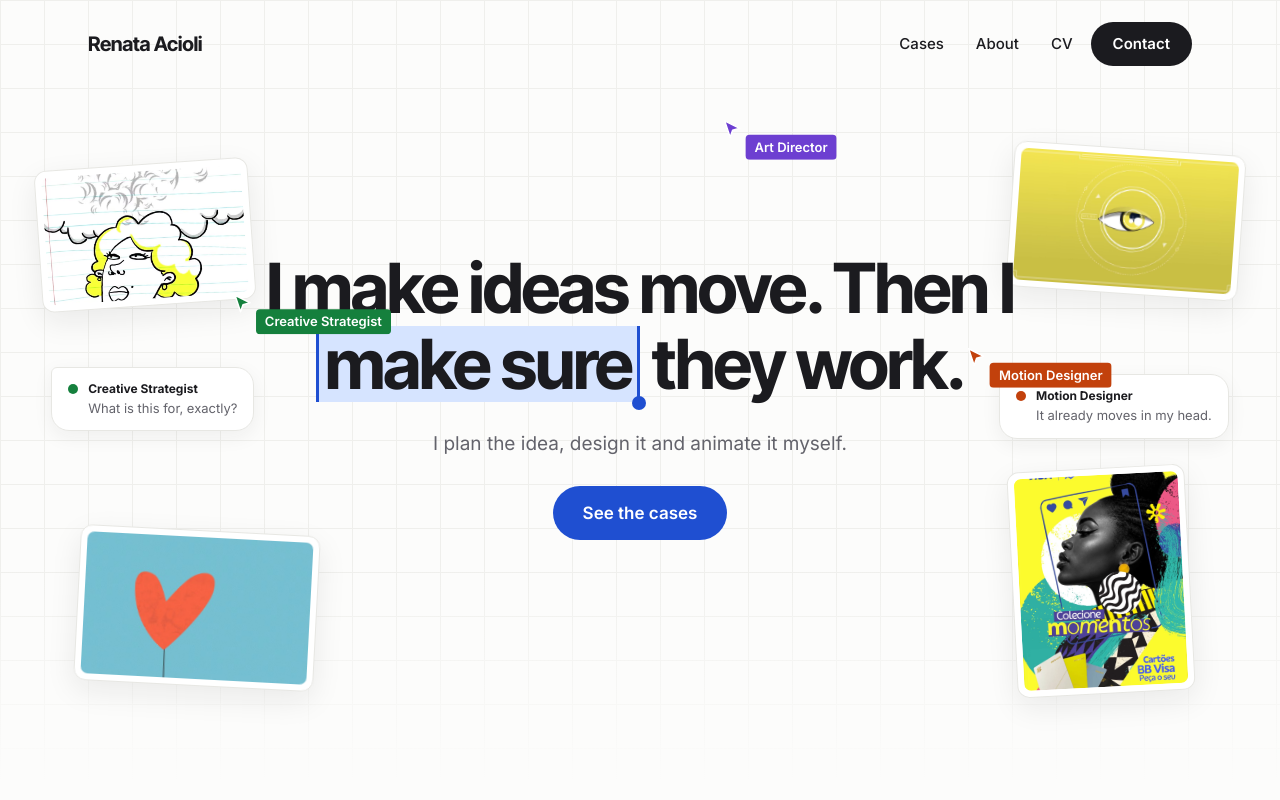
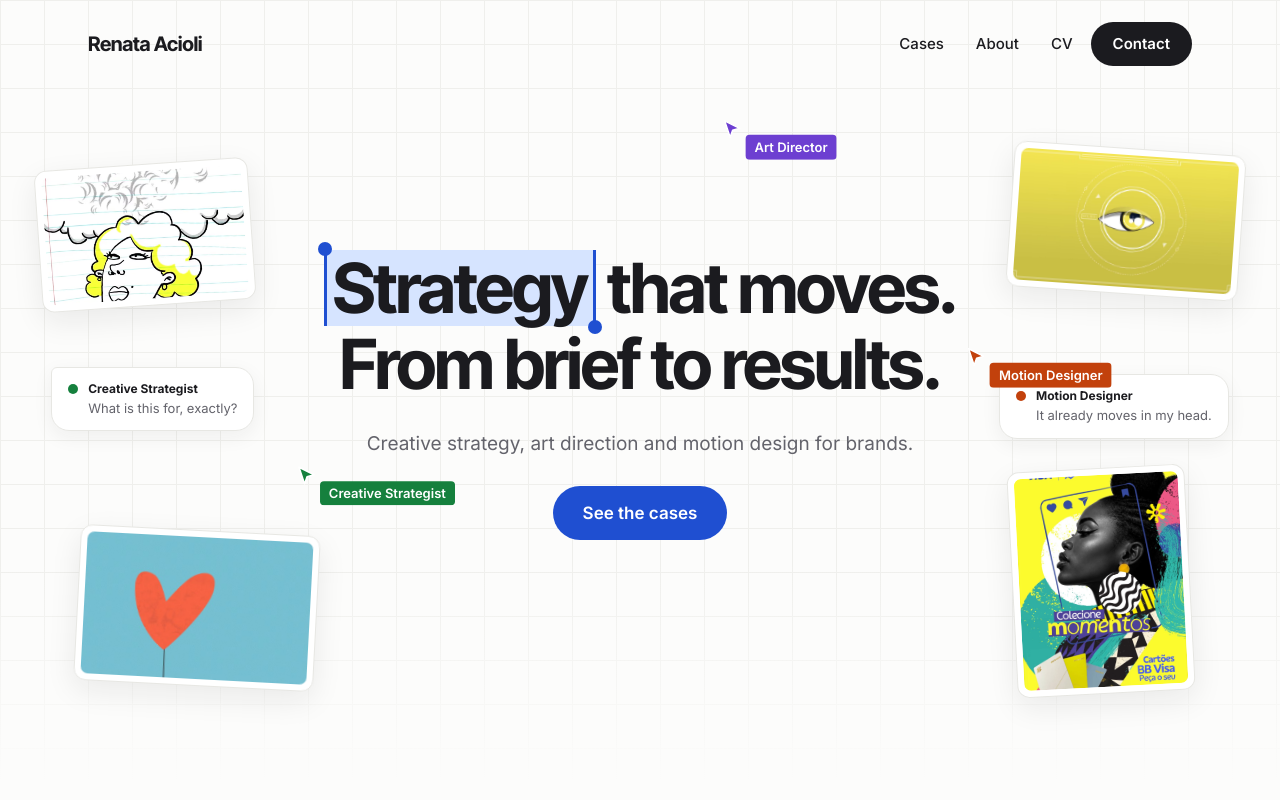
Before and after one commit to renataacioli/portfolio, a plain HTML site: page index.html in a window 1280 px wide. Shown: the top 800 px of the page. Drawn offline with Linux system fonts and the light colour scheme.

Commit message:
Novo título da home: Strategy that moves. From brief to results.
Co-Authored-By: Claude Opus 5.5 <noreply@anthropic.com>
Claude-Session: https://claude.ai/code/session_01NwYwfTx3ek9uoF4sNykZY9

```diff
--- a/index.html
+++ b/index.html
@@ -114,7 +114,7 @@ a{color:#1b1b1f}a:hover{color:#1f4fd1}
 <span style="flex: 0 0 auto; width: 10px; height: 10px; border-radius: 50%; background: #c2410c; margin-top: 4px"></span>
 <span style="display: flex; flex-direction: column; gap: 1px"><span style="font-size: 12px; font-weight: 700">Motion Designer</span><span style="font-size: 13px; color: #63636b">It already moves in my head.</span></span>
 </div>
-<div class="wf-float wf-move" aria-hidden="true" style="position: absolute; z-index: 4; left: 16%; top: 40%; display: flex; align-items: flex-start; gap: 2px; pointer-events: none; animation: wfA 15s ease-in-out infinite">
+<div class="wf-float wf-move" aria-hidden="true" style="position: absolute; z-index: 4; left: 21%; top: 62%; display: flex; align-items: flex-start; gap: 2px; pointer-events: none; animation: wfA 15s ease-in-out infinite">
 <svg width="22" height="22" viewBox="0 0 22 22"><path d="M3 2 L18 9.5 L11 11.5 L8.5 18.5 Z" fill="#15803d" stroke="#ffffff" stroke-width="1.5" stroke-linejoin="round"></path></svg>
 <span style="margin-top: 16px; background: #15803d; color: #ffffff; font-weight: 600; font-size: 13px; line-height: 1.3; padding: 4px 9px; border-radius: 4px; white-space: nowrap">Creative Strategist</span>
 </div>
@@ -128,8 +128,8 @@ a{color:#1b1b1f}a:hover{color:#1f4fd1}
 </div>
 
 <div style="position: relative; z-index: 3; flex: 1 1 auto; display: flex; flex-direction: column; align-items: center; justify-content: center; gap: 28px; padding: 32px 24px 110px; text-align: center">
-<h1 style="margin: 0; max-width: 760px; font-family: 'Inter Tight', Inter, system-ui, sans-serif; font-size: clamp(42px, 5.4vw, 80px); line-height: 1.1; font-weight: 700; letter-spacing: -0.035em">I make ideas move. Then I <span style="position: relative; display: inline-block; background: #d6e4ff; border-left: 3px solid #1f4fd1; border-right: 3px solid #1f4fd1; padding: 0 6px">make sure<span aria-hidden="true" style="position: absolute; left: -9px; top: -8px; width: 14px; height: 14px; border-radius: 50%; background: #1f4fd1"></span><span aria-hidden="true" style="position: absolute; right: -9px; bottom: -8px; width: 14px; height: 14px; border-radius: 50%; background: #1f4fd1"></span></span> they work.</h1>
-<p style="margin: 0; font-size: 19px; color: #63636b; max-width: 520px">I plan the idea, design it and animate it myself.</p>
+<h1 style="margin: 0; max-width: 760px; font-family: 'Inter Tight', Inter, system-ui, sans-serif; font-size: clamp(42px, 5.4vw, 80px); line-height: 1.1; font-weight: 700; letter-spacing: -0.035em"><span style="position: relative; display: inline-block; background: #d6e4ff; border-left: 3px solid #1f4fd1; border-right: 3px solid #1f4fd1; padding: 0 6px">Strategy<span aria-hidden="true" style="position: absolute; left: -9px; top: -8px; width: 14px; height: 14px; border-radius: 50%; background: #1f4fd1"></span><span aria-hidden="true" style="position: absolute; right: -9px; bottom: -8px; width: 14px; height: 14px; border-radius: 50%; background: #1f4fd1"></span></span> that moves. From brief to results.</h1>
+<p style="margin: 0; font-size: 19px; color: #63636b; max-width: 600px">Creative strategy, art direction and motion design for brands.</p>
 <a href="#work" style="display: inline-flex; align-items: center; min-height: 54px; padding: 0 30px; border-radius: 999px; background: #1f4fd1; color: #ffffff; font-weight: 600; font-size: 17px; text-decoration: none">See the cases</a>
 </div>
 <div class="m-only">
```
